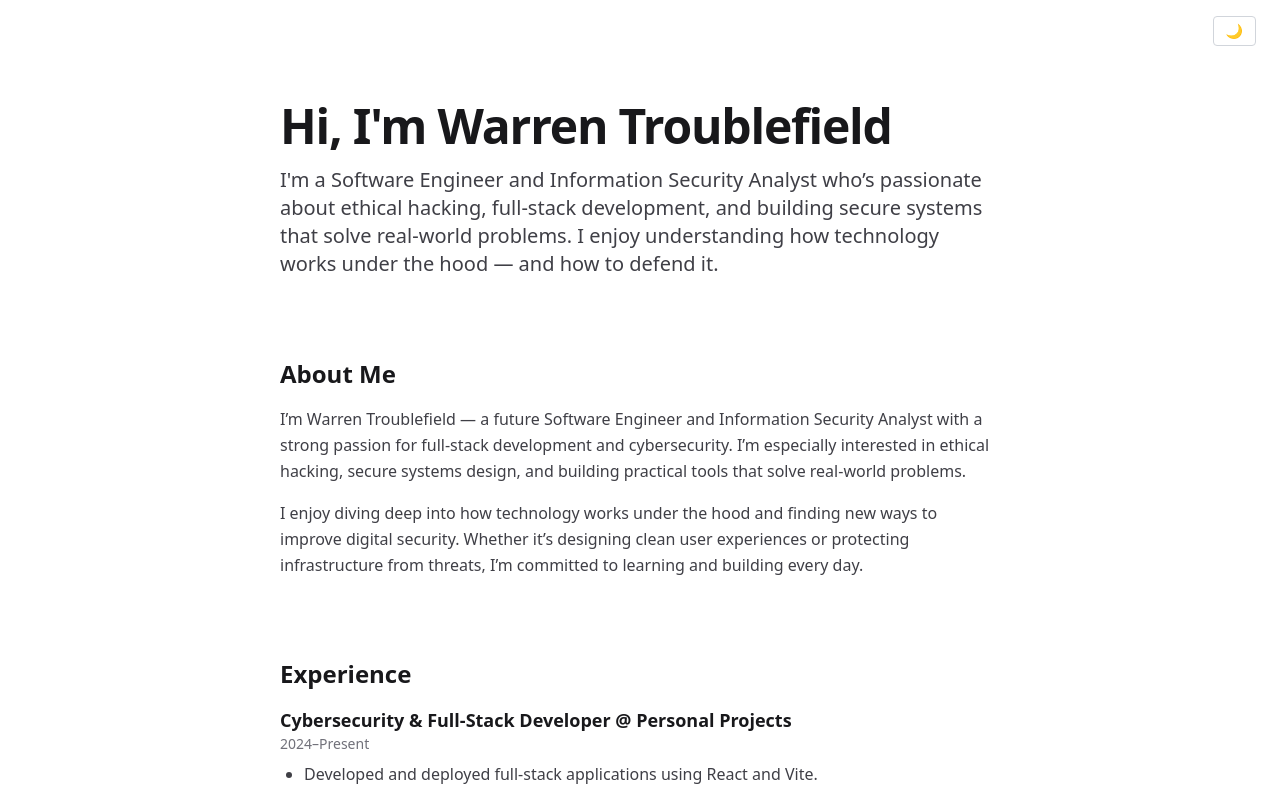
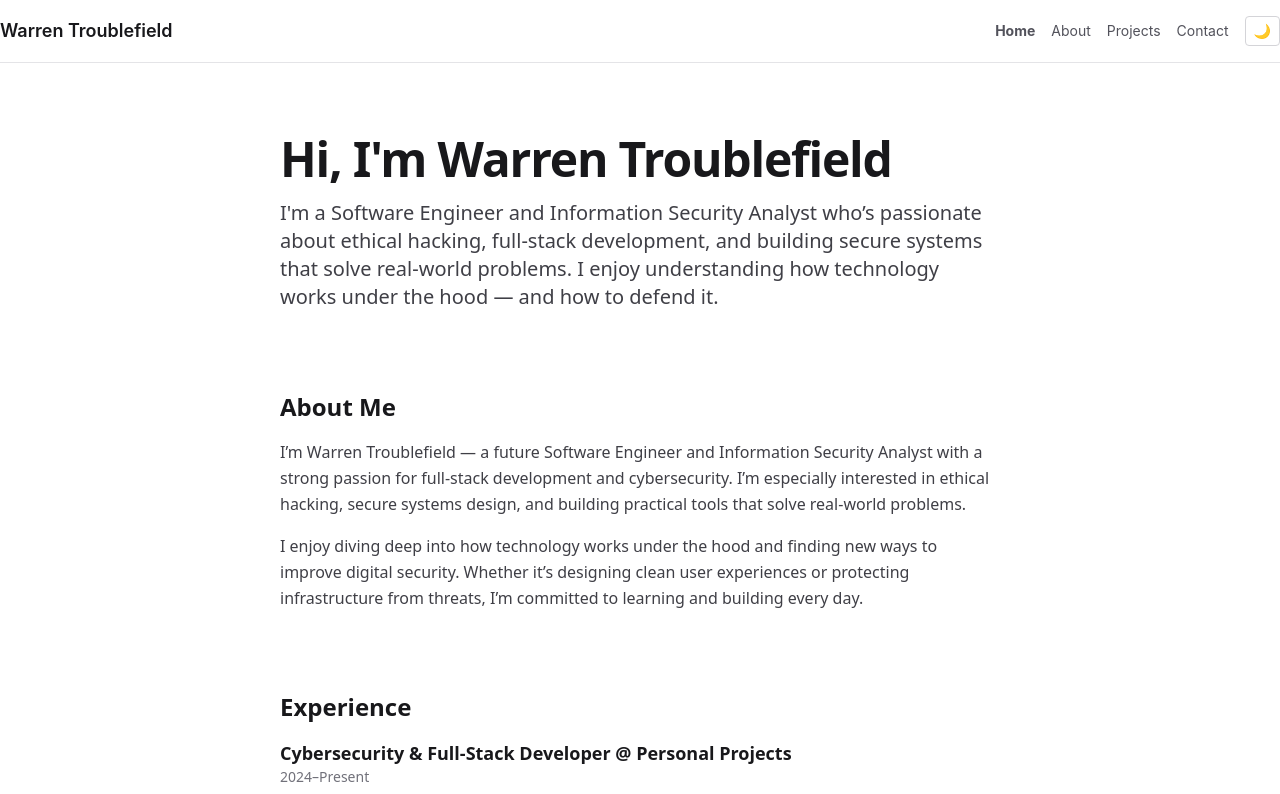
Before and after one commit to WarrenTroublefield/warren-portfolio, a React (Vite) app: page / in a window 1280 px wide. Shown: the top 794 px of the page. Built offline with nearby package versions, Linux system fonts and the light colour scheme; no server answers; the HTML template or start-up script is replaced by a standard one.

Commit message:
Update NavBar.jsx

```diff
--- a/src/components/NavBar.jsx
+++ b/src/components/NavBar.jsx
@@ -1,23 +1,66 @@
-import React, { useState, useEffect } from "react";
+import React, { useEffect, useState } from "react";
+import { Link, useLocation } from "react-router-dom";
 
 const NavBar = () => {
-  const [darkMode, setDarkMode] = useState(() =>
-    window.matchMedia("(prefers-color-scheme: dark)").matches
-  );
+  const [isDark, setIsDark] = useState(false);
+  const location = useLocation();
 
   useEffect(() => {
-    document.documentElement.classList.toggle("dark", darkMode);
-  }, [darkMode]);
+    const root = window.document.documentElement;
+    const initialTheme = localStorage.getItem("theme") || "light";
+    root.classList.toggle("dark", initialTheme === "dark");
+    setIsDark(initialTheme === "dark");
+  }, []);
+
+  const toggleTheme = () => {
+    const root = window.document.documentElement;
+    const newTheme = isDark ? "light" : "dark";
+    root.classList.toggle("dark", newTheme === "dark");
+    localStorage.setItem("theme", newTheme);
+    setIsDark(!isDark);
+  };
+
+  const navItems = [
+    { label: "Home", path: "/" },
+    { label: "About", anchor: "#about" },
+    { label: "Projects", anchor: "#projects" },
+    { label: "Contact", anchor: "#contact" },
+  ];
 
   return (
-    <nav className="flex justify-end py-4 px-6 bg-white dark:bg-black">
-      <button
-        onClick={() => setDarkMode(!darkMode)}
-        className="border border-gray-300 dark:border-white text-sm px-3 py-1 rounded hover:bg-gray-100 dark:hover:bg-zinc-800 transition"
-        aria-label="Toggle dark mode"
-      >
-        {darkMode ? "☀️" : "🌙"}
-      </button>
+    <nav className="flex justify-between items-center py-4 mb-8 border-b border-zinc-200 dark:border-zinc-700">
+      <Link to="/" className="text-lg font-semibold text-zinc-900 dark:text-white">
+        Warren Troublefield
+      </Link>
+      <div className="flex items-center space-x-4">
+        {navItems.map((item) =>
+          item.path ? (
+            <Link
+              key={item.label}
+              to={item.path}
+              className={`text-sm text-zinc-600 dark:text-zinc-300 hover:underline ${
+                location.pathname === item.path ? "font-bold" : ""
+              }`}
+            >
+              {item.label}
+            </Link>
+          ) : (
+            <a
+              key={item.label}
+              href={item.anchor}
+              className="text-sm text-zinc-600 dark:text-zinc-300 hover:underline"
+            >
+              {item.label}
+            </a>
+          )
+        )}
+        <button
+          onClick={toggleTheme}
+          className="rounded px-2 py-1 border border-zinc-300 dark:border-zinc-600 text-sm text-zinc-600 dark:text-zinc-300 hover:bg-zinc-100 dark:hover:bg-zinc-800"
+        >
+          {isDark ? "☀️" : "🌙"}
+        </button>
+      </div>
     </nav>
   );
 };
```
